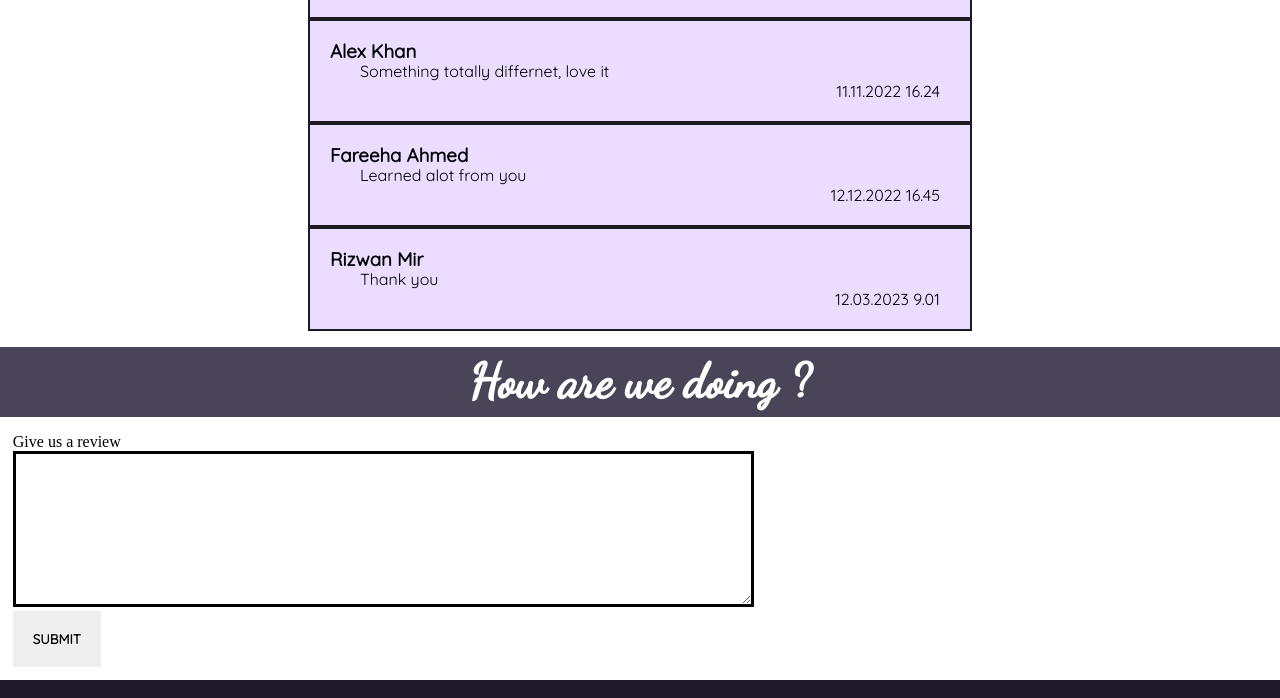
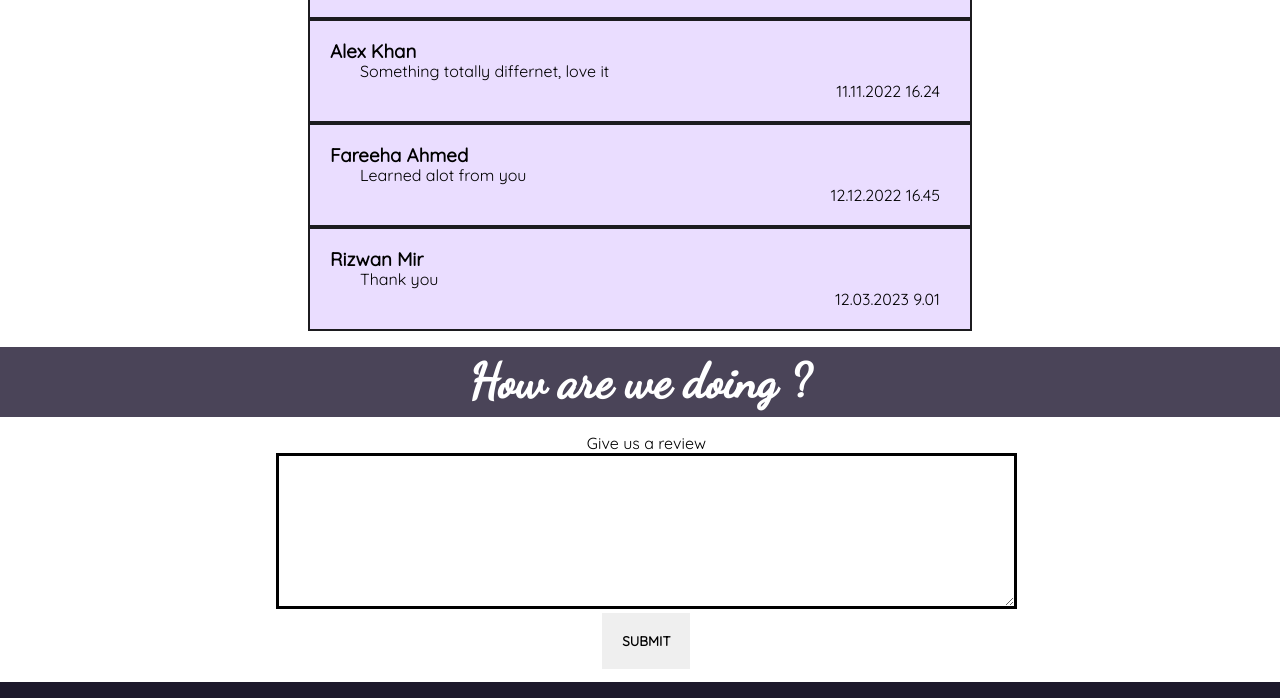
Before and after one commit to MBilalQureshi/html-css-project, a plain HTML site: page our-food.html in a window 1280 px wide. Shown: the part 2000-2698 px from the top of the page. Drawn offline with Linux system fonts and the light colour scheme.

Commit message:
Maint:Move the Give us a review form to middle

```diff
--- a/asset/css/style.css
+++ b/asset/css/style.css
@@ -292,6 +292,11 @@ background-color: #ffffff;
 /* Review form */
 form{
     margin: 1% 0 1% 1%;
+    /* Fix as per discussion with mentor (change # 14, fix # 27): move form contetnt to middle */
+    text-align: center;
+}
+.review-inner{
+    font-family: 'quicksand', sans-serif;
 }
 fieldset{
     width: 50%;
```
Also changed, not shown: 1 other file.
